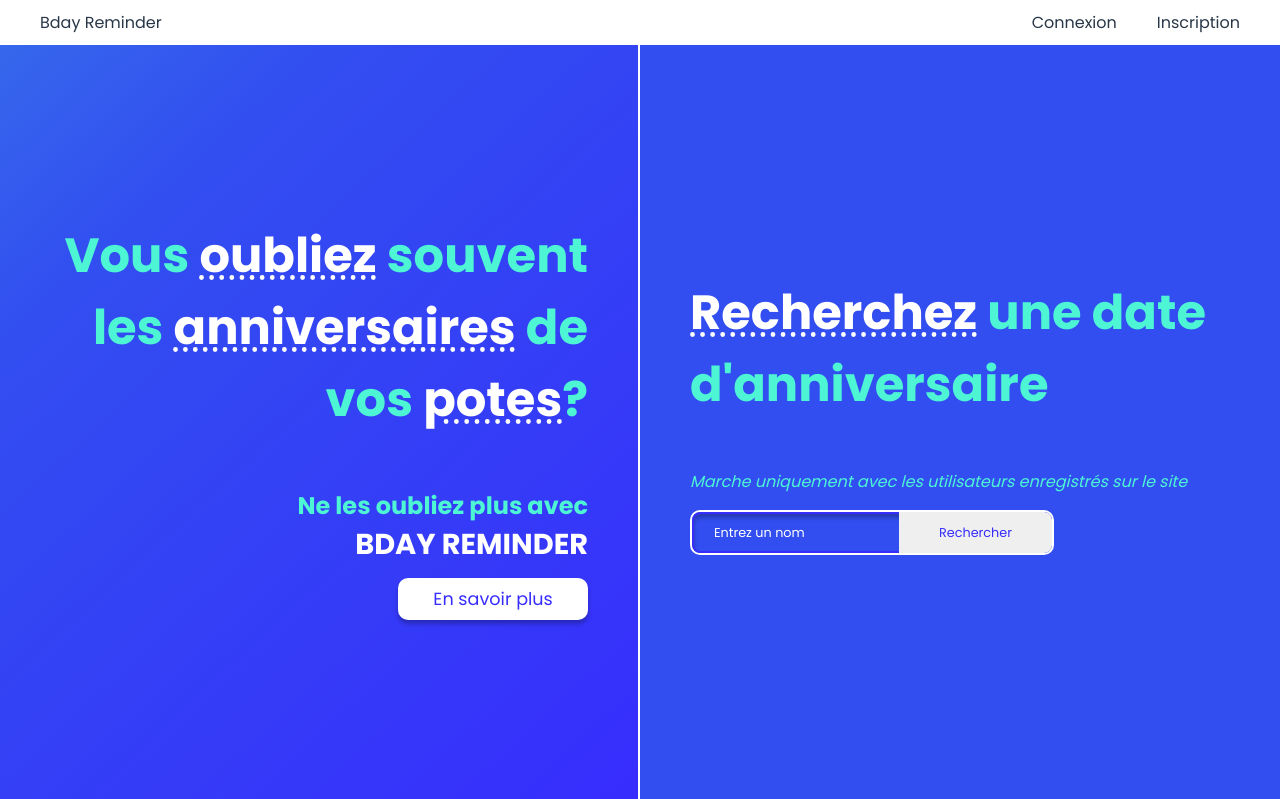
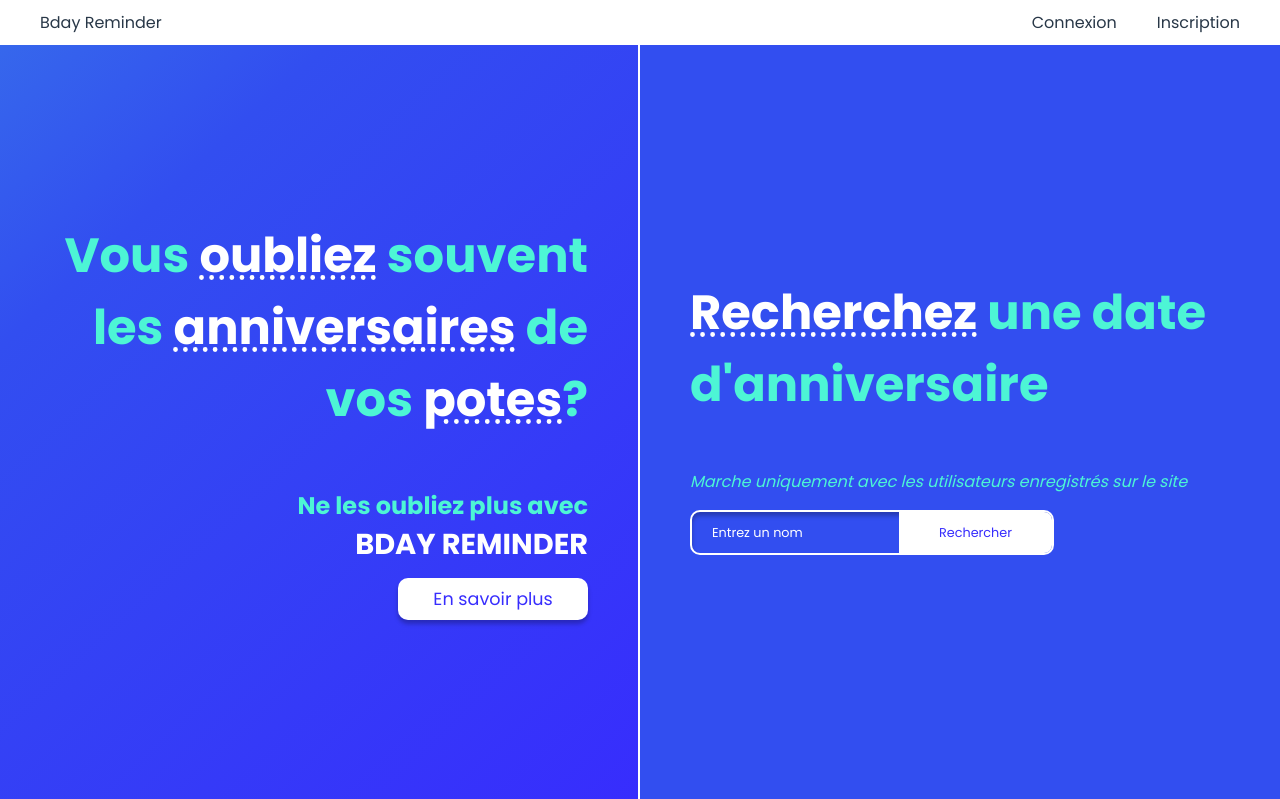
Before and after one commit to Sigmanificient/bday-reminder, a Flask app: page / in a window 1280 px wide. Shown: the top 799 px of the page. Run offline with Flask 2, Linux system fonts and the light colour scheme; style sheets or scripts are compiled from the project's sources.

Commit message:
:lipstick: fixing input design

```diff
--- a/bday_reminder/static/scss/pages/_index.scss
+++ b/bday_reminder/static/scss/pages/_index.scss
@@ -81,6 +81,7 @@ form#birthday_form {
     height: 100%;
 
     &#search {
+      border: none;
       background: transparent;
       color: colors.$white;
       padding: 0 20px;
@@ -92,6 +93,7 @@ form#birthday_form {
     }
 
     &[type="submit"] {
+      background: colors.$white;
       position: absolute;
       top: 0; right: 0; bottom: 0;
       color: colors.$blue-400;
```
